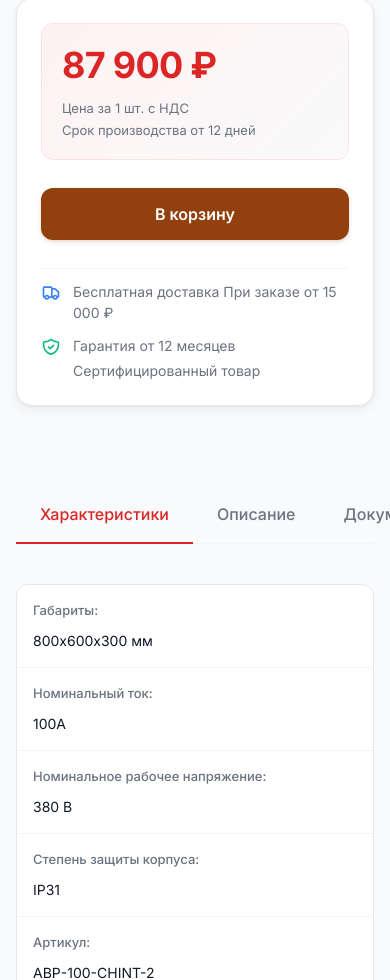
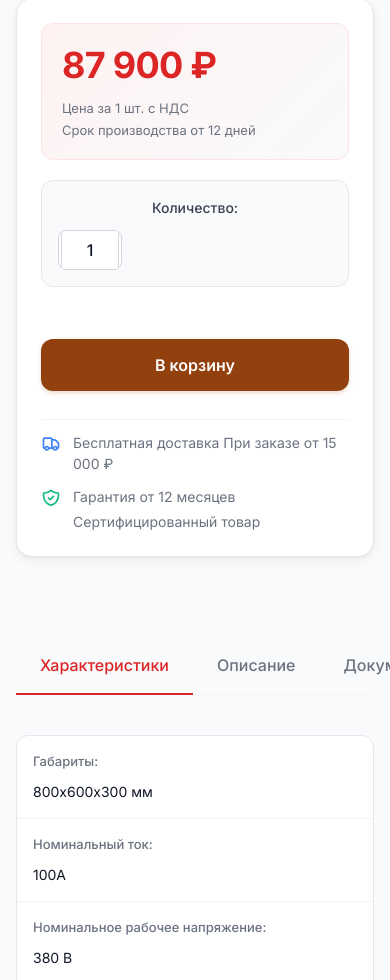
Before and after one commit to skaris123321/skaris123321.github.io, a plain HTML site: page category/product.html in a window 390 px wide. Shown: the part 2069-3049 px from the top of the page. Drawn offline with nearby package versions, Linux system fonts and the light colour scheme.

Commit message:
Быстрое обновление

```diff
--- a/category/product.html
+++ b/category/product.html
@@ -396,6 +396,30 @@
         </div>
       </div>
 
+      <!-- Выбор количества -->
+      <div class="product-quantity-section">
+        <label class="quantity-label">Количество:</label>
+        <div class="quantity-input">
+          <button @click="quantity = Math.max(1, quantity - 1)" class="quantity-btn" :disabled="quantity <= 1">−</button>
+          <div class="quantity-display-wrapper" @dblclick="editingQuantity = true" x-show="!editingQuantity">
+            <span class="quantity-value-display" x-text="quantity"></span>
+          </div>
+          <input
+            x-show="editingQuantity"
+            type="number"
+            x-model="quantity"
+            @blur="editingQuantity = false; quantity = Math.max(1, Math.min(999, parseInt(quantity) || 1))"
+            @keydown.enter="editingQuantity = false; quantity = Math.max(1, Math.min(999, parseInt(quantity) || 1))"
+            @keydown.escape="editingQuantity = false"
+            class="quantity-value-input"
+            min="1"
+            max="999"
+            x-init="if (editingQuantity) { $nextTick(() => $el.focus()) }"
+          >
+          <button @click="quantity = Math.min(999, quantity + 1)" class="quantity-btn">+</button>
+        </div>
+      </div>
+
       <button class="btn-add-to-cart" @click="addToCart()">
         <span x-show="cartQuantity === 0">В корзину</span>
         <span x-show="cartQuantity > 0" x-text="'Добавить еще (' + cartQuantity + ' в корзине)'"></span>
--- a/css/main.css
+++ b/css/main.css
@@ -2445,3 +2445,38 @@ h1.category-title {
     transform: scale(0.9);
   }
 }
+/* Стили для выбора количества на странице товара */
+.product-quantity-section {
+  display: flex;
+  align-items: center;
+  gap: 1rem;
+  margin-bottom: 1.5rem;
+  padding: 1rem;
+  background: #f9fafb;
+  border-radius: 0.75rem;
+  border: 1px solid #e5e7eb;
+}
+
+.quantity-label {
+  font-weight: 500;
+  color: #374151;
+  font-size: 0.875rem;
+  flex-shrink: 0;
+}
+
+/* Адаптивность для секции количества */
+@media (max-width: 640px) {
+  .product-quantity-section {
+    flex-direction: column;
+    align-items: stretch;
+    gap: 0.75rem;
+  }
+
+  .quantity-label {
+    text-align: center;
+  }
+
+  .quantity-input {
+    justify-content: center;
+  }
+}
--- a/js/main.js
+++ b/js/main.js
@@ -140,6 +140,7 @@ document.addEventListener('alpine:init', () => {
         inputs_count: []
       },
       cartQuantity: 0, // Количество этого товара в корзине
+      editingQuantity: false, // Режим редактирования количества
 
 
       async init() {
@@ -305,6 +306,7 @@ document.addEventListener('alpine:init', () => {
       async updateNominalCurrent(value) {
         if (this.loading || !this.isOptionAvailable('nominal_current', value)) return;
         this.nominalCurrent = value;
+        this.editingQuantity = false; // Сбрасываем режим редактирования
         await this.loadProduct();
         this.updateCartQuantity(); // Обновляем количество в корзине
       },
@@ -314,6 +316,7 @@ document.addEventListener('alpine:init', () => {
         if (this.loading || !this.isOptionAvailable('commutation_type', value)) return;
         this.loading = true;
         this.commutationType = value;
+        this.editingQuantity = false; // Сбрасываем режим редактирования
 
         try {
           // Перезагружаем доступные опции с учетом нового типа коммутации
@@ -416,12 +419,14 @@ document.addEventListener('alpine:init', () => {
       // Обновляем подключение кабеля
       updateCableConnection(value) {
         this.cableConnection = value;
+        this.editingQuantity = false; // Сбрасываем режим редактирования
         this.updateCartQuantity();
       },
 
       // Обновляем климатическое исполнение
       updateClimateVersion(value) {
         this.climateVersion = value;
+        this.editingQuantity = false; // Сбрасываем режим редактирования
         this.updateCartQuantity();
       },
 
```
